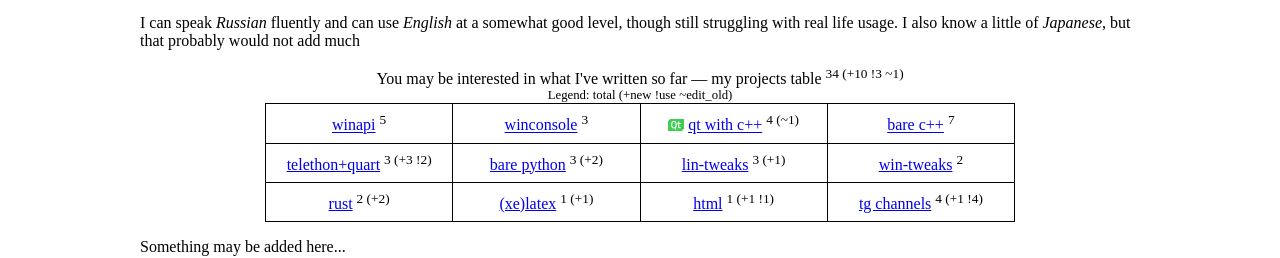
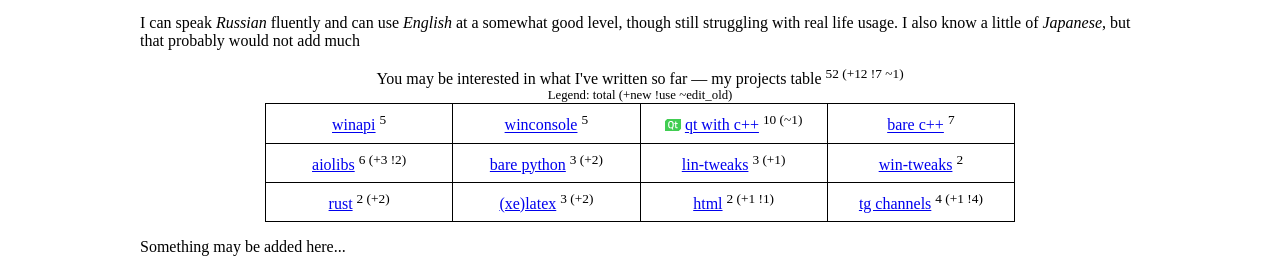
Before and after one commit to yuki0iq/yuki-site, a plain HTML site: page index.html in a window 1280 px wide. Shown: the part 171-429 px from the top of the page. Drawn offline with Linux system fonts and the light colour scheme; a web font is replaced by a local one.

Commit message:
fix count

```diff
--- a/index.html
+++ b/index.html
@@ -75,7 +75,7 @@
 
 		<table class="center" style="table-layout: fixed; width: 75%">
 			<caption>
-				You may be interested in what I've written so far — my projects table <sup>34 (+10 !3 ~1)</sup>
+				You may be interested in what I've written so far — my projects table <sup>52 (+12 !7 ~1)</sup>
 				<footer> Legend: total (+new !use ~edit_old) </footer>
 			</caption>
 			<tr>
@@ -87,12 +87,12 @@
 				<td id="t_w_c">
 					<i class="nf nf-cod-terminal_cmd"></i>
 					<a href="#w_c">winconsole</a>
-					<sup> 3 </sup>
+					<sup> 5 </sup>
 				</td>
 				<td id="t_qt">
 					<img src="img/qt_logo.svg" alt="[Qt]" width="16px" height="auto">
 					<a href="#qt">qt with c++</a>
-					<sup> 4 (~1) </sup>
+					<sup> 10 (~1) </sup>
 				</td>
 				<td id="t_cpp">
 					<i class="nf nf-custom-cpp"></i>
@@ -103,8 +103,8 @@
 			<tr>
 				<td id="t_a_py">
 					<i class="nf nf-dev-python"></i>
-					<a href="#a_py">telethon+quart</a>
-					<sup> 3 (+3 !2) </sup>
+					<a href="#a_py">aiolibs</a>
+					<sup> 6 (+3 !2) </sup>
 				</td>
 				<td id="t_b_py">
 					<i class="nf nf-dev-python"></i>
@@ -131,12 +131,12 @@
 				<td id="t_tex">
 					<i class="nf nf-seti-tex"></i>
 					<a href="#tex">(xe)latex</a>
-					<sup> 1 (+1) </sup>
+					<sup> 3 (+2) </sup>
 				</td>
 				<td id="t_html">
 					<i class="nf nf-seti-html"></i>
 					<a href="#html">html</a>
-					<sup> 1 (+1 !1) </sup>
+					<sup> 2 (+1 !1) </sup>
 				</td>
 				<td id="t_tg">
 					<i class="nf nf-fa-telegram"></i>
@@ -427,6 +427,10 @@
 						A lot of simple math done in LaTeX
 					</li>
 					<li>
+						<em>yume</em> <sup>Apr 2023</sup>.
+						TeX-ifyed collection of my dreams and life stories
+					</li>
+					<li>
 						<em><a href="https://git.yukii.keenetic.pro/yuki0iq/state-exam">state-exam</a></em> <sup>Jun 2023</sup>.
 						I was challenged to write a EGE-like template for latex and abandoned the idea on the next day. <em>Who could've guessed, right?</em>
 					</li>
@@ -440,10 +444,6 @@
 					<li>
 						<em>mbti-test</em> <sup>May 2022 -- Sep 2022</sup>.
 						Simple but wrong cognitive functions and enneagram test
-					</li>
-					<li>
-						<em>yume</em> <sup>Apr 2023</sup>.
-						TeX-ifyed collection of my dreams and life stories
 					</li>
 					<li>
 						<em><a href="https://git.yukii.keenetic.pro/yuki0iq/site">site</a></em> <sup>Jul 2023</sup>.
```
